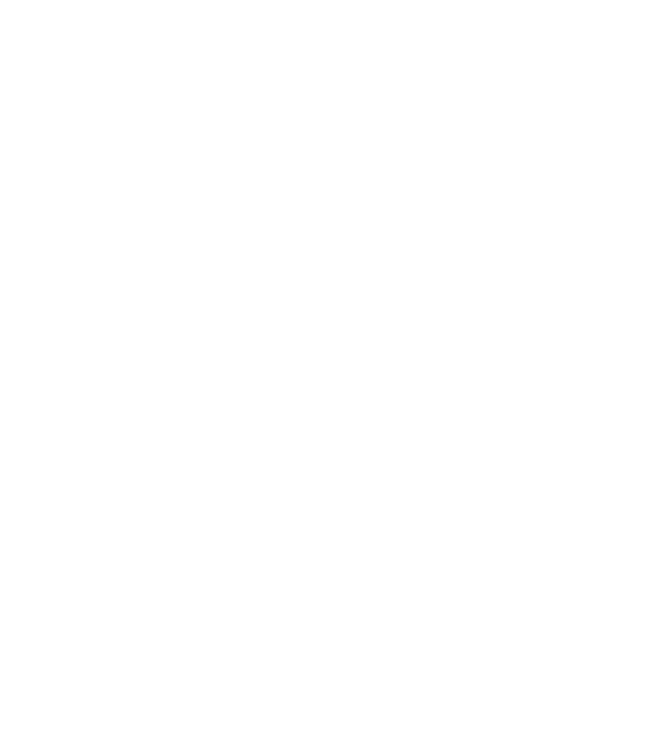
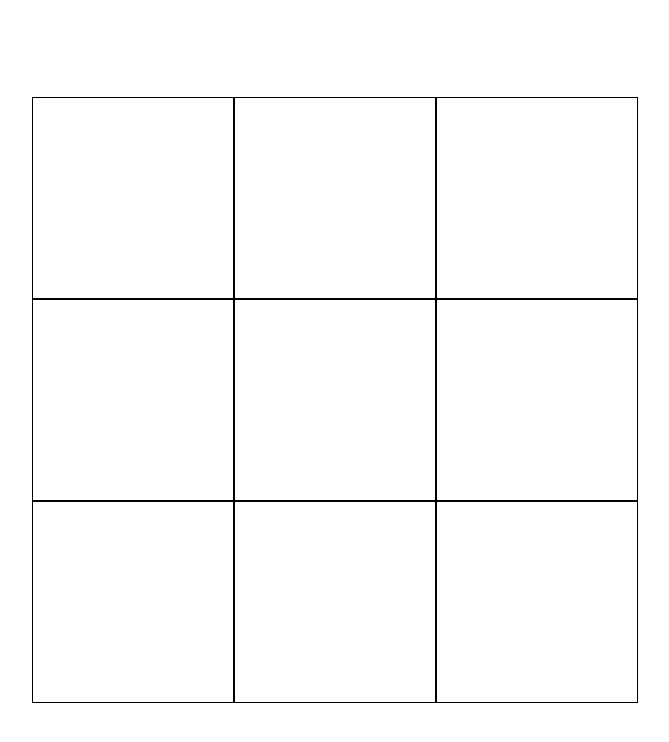
Before and after one commit to glustiber/dgmd-e28-assignment2-pt1, a plain HTML site: page hw2-pt1-tictactoe/index.html in a window 1280 px wide. Shown: the whole page, without its empty margins (305-974 px from the left). Drawn offline with Linux system fonts and the light colour scheme.

Commit message:
Added basic game board and style

```diff
--- a/hw2-pt1-tictactoe/index.html
+++ b/hw2-pt1-tictactoe/index.html
@@ -4,12 +4,23 @@
     <meta charset="UTF-8">
     <meta http-equiv="X-UA-Compatible" content="IE=edge">
     <meta name="viewport" content="width=device-width, initial-scale=1.0">
+    <link rel="stylesheet" type="text/css" href="styles.css" />
     <title>DGMD E-28 Assignment 2: Tic Tac Toe Part 1</title>
 </head>
 <body>
     <div class="game">
         <div class="info"></div>
-        <div class="board"></div>
+        <div class="board">
+            <div class="square" id="square1"></div>
+            <div class="square" id="square2"></div>
+            <div class="square" id="square3"></div>
+            <div class="square" id="square4"></div>
+            <div class="square" id="square5"></div>
+            <div class="square" id="square6"></div>
+            <div class="square" id="square7"></div>
+            <div class="square" id="square8"></div>
+            <div class="square" id="square9"></div>
+        </div>
         <div class="score"></div>
     </div>
 </body>
--- a/hw2-pt1-tictactoe/styles.css
+++ b/hw2-pt1-tictactoe/styles.css
@@ -0,0 +1,19 @@
+.game {
+    display:flex;
+    justify-content:center;
+    align-items:center;
+    height:98vh;
+}
+
+.board {
+    display:grid;
+    grid-template-columns: auto auto auto;
+    grid-template-rows: auto auto auto;
+    justify-content: space-evenly;
+}
+
+.square {
+    width: 200px;
+    height: 200px;
+    border: 1px solid black;
+}
```
